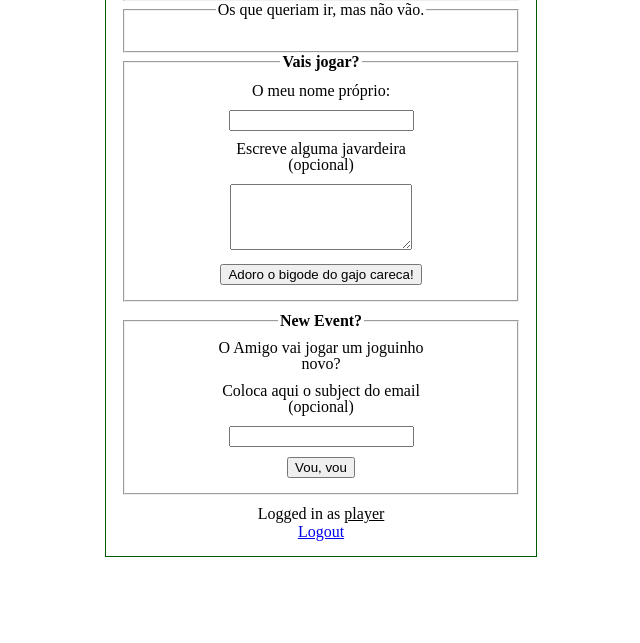
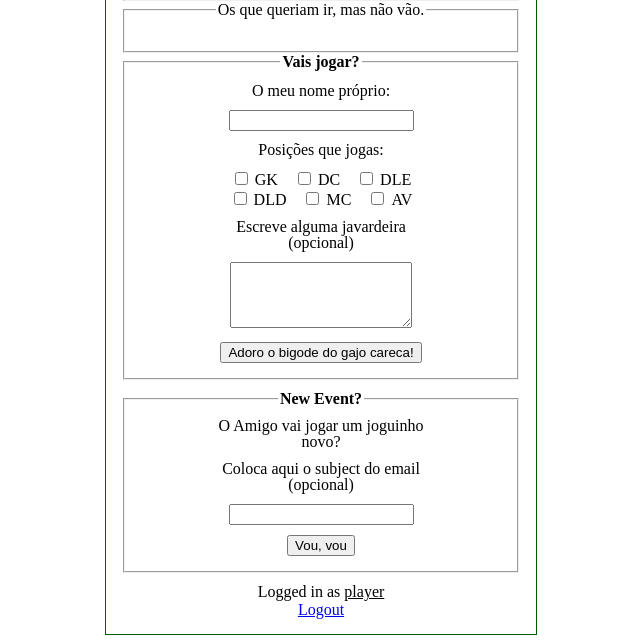
Before and after one commit to J-Afonso/MondaySoccer, a PHP site: page /index.php in a window 1280 px wide. Shown: the part 422-1065 px from the top of the page, without its empty margins (319-959 px from the left). Before the commit the page ends 979 px from the top, so only its background shows below. Run offline with PHP 8.4, Linux system fonts and the light colour scheme; a user stored in the database is signed in; data comes from the database, SQL or seed files in the repository; some libraries are stand-ins or nearby versions.

Commit message:
Added player position selection

```diff
--- a/site/index.php
+++ b/site/index.php
@@ -80,6 +80,26 @@
 					<ol>
 						<li><label>O meu nome pr&oacute;prio:</label></li>
 						<li><input name="player" type="text" /></li>
+						<li><label>Posições que jogas:</label></li>
+						<li>
+                        	<input type="checkbox" name="positions[]" value="GK" id="pos-gk" style="display: inline;" />
+                        	<label for="pos-gk" style="display: inline;">GK</label>
+                        	&nbsp;&nbsp;
+                        	<input type="checkbox" name="positions[]" value="DC" id="pos-dc" style="display: inline;" />
+                        	<label for="pos-dc" style="display: inline;">DC</label>
+                        	&nbsp;&nbsp;
+                        	<input type="checkbox" name="positions[]" value="DLE" id="pos-dle" style="display: inline;" />
+                        	<label for="pos-dle" style="display: inline;">DLE</label>
+                        	<br />
+                        	<input type="checkbox" name="positions[]" value="DLD" id="pos-dld" style="display: inline;" />
+                        	<label for="pos-dld" style="display: inline;">DLD</label>
+                        	&nbsp;&nbsp;
+                        	<input type="checkbox" name="positions[]" value="MC" id="pos-mc" style="display: inline;" />
+                        	<label for="pos-mc" style="display: inline;">MC</label>
+                        	&nbsp;&nbsp;
+                        	<input type="checkbox" name="positions[]" value="AV" id="pos-av" style="display: inline;" />
+                        	<label for="pos-av" style="display: inline;">AV</label>
+                        </li>
 						<li><label>Escreve alguma javardeira (opcional)</label></li>
 						<li><textarea name="mailTxt" rows="4" cols="20"></textarea></li>
 						<li><input type="submit" value="Adoro o bigode do gajo careca!" /></li>
--- a/site/php/functions.php
+++ b/site/php/functions.php
@@ -256,8 +256,8 @@ function sendEveryoneEmail($textToAdd, $message)
         require("phpmailer/class.smtp.php");
         require("phpmailer/class.pop3.php");
 
-        $msg = "<p>".$textToAdd."</p>".
-               $message.
+        $msg = "<p>".$message."</p>".
+               "<p>".$textToAdd."</p>".
                 buildPlayersList().
                "<p><a href=\"http://www.bab-oon.com/mondaysoccer/static/newerScores.html\">Tabela classificativa.</a>.</p>".
                "<p>Se esta convocat&oacute;ria te convenceu, <a href=\"http://www.bab-oon.com/mondaysoccer\">junta-te a n&oacute;s</a> e vem conhecer os melhores s&iacute;tios de Massam&aacute;.</p>".
```
Also changed, not shown: site/php/addPlayer.php (+7 -2 lines).
